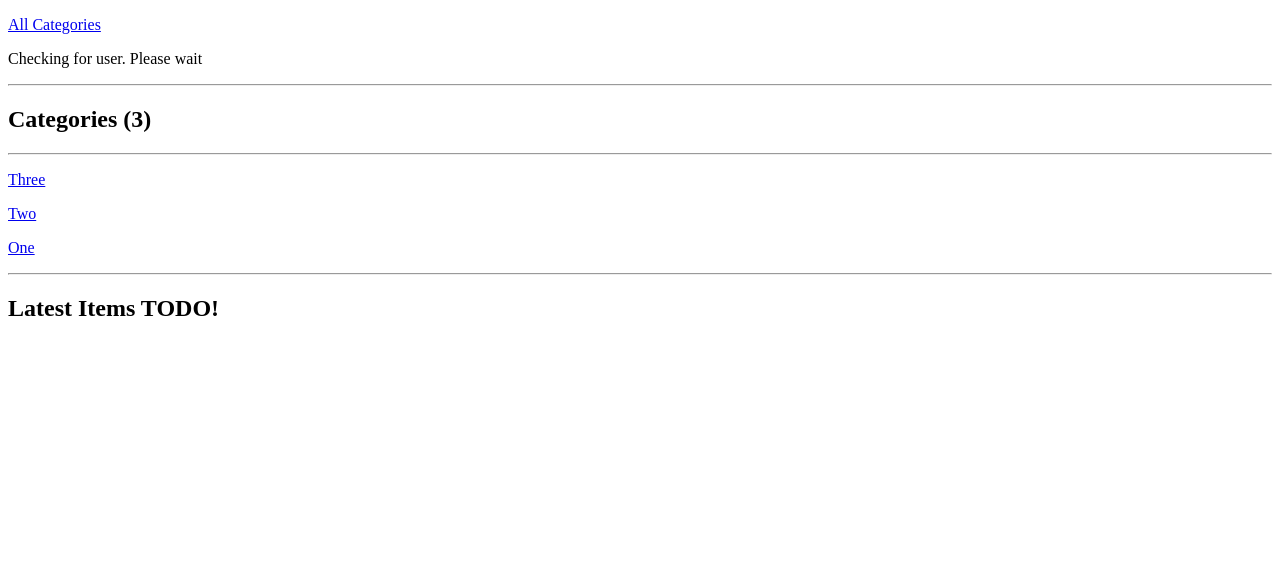
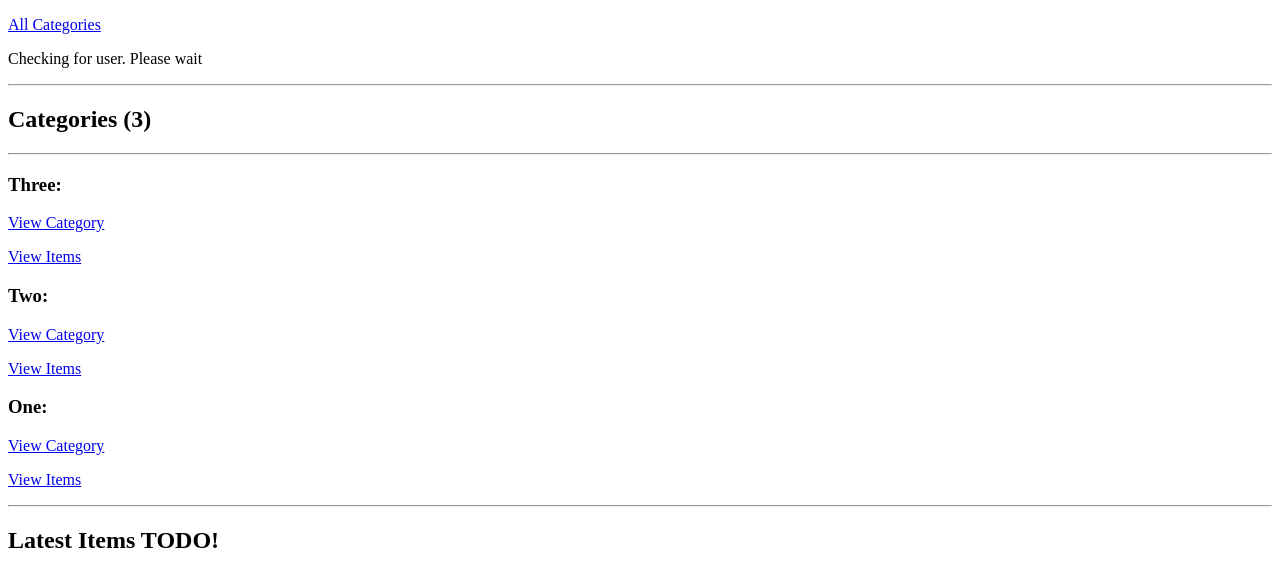
Before and after one commit to btyy77c/python_flask, a Flask app: page / in a window 1280 px wide. Shown: the top 587 px of the page. Run offline with Flask 2, Linux system fonts and the light colour scheme; data comes from the database, SQL or seed files in the repository; data that the repository does not hold is empty; some libraries are stand-ins or nearby versions.

Commit message:
Added Items link

```diff
--- a/static/js/categoryDelete.js
+++ b/static/js/categoryDelete.js
@@ -1,6 +1,8 @@
 import ErrorTag from './errorTag.js'
 import FormHelpers from './FormHelpers.js'
 import LocaleFetchCall from './localeFetchCall.js'
+
+let firebaseUser = null
 
 const deleteCategory = (path) => {
   LocaleFetchCall.fetchCall(path, 'DELETE', null).then(category => {
@@ -15,16 +17,17 @@ const deleteCategory = (path) => {
 }
 
 export default {
-  load() {
+  load(user) {
+    firebaseUser = user
     const div = document.getElementById('categoryDelete')
     if (div == null) { return }
-    const path = location.pathname
+    //const path = location.pathname
 
-    FormHelpers.createButton(div, 'Delete').addEventListener('click', (e) => {
-      e.preventDefault()
-      deleteCategory(path)
-    })
+    //FormHelpers.createButton(div, 'Delete').addEventListener('click', (e) => {
+    //  e.preventDefault()
+    //  deleteCategory(path)
+    //})
 
-    ErrorTag.load('categoryErrorMessages')
+    //ErrorTag.load('categoryErrorMessages')
   }
 }
--- a/static/js/index.js
+++ b/static/js/index.js
@@ -1,5 +1,5 @@
 import CategoryCreate from './categoryCreate.js'
-import categoryDelete from './categoryDelete.js'
+import CategoryDelete from './categoryDelete.js'
 import categoryUpdate from './categoryUpdate.js'
 import firebaseConfig from './firebaseConfig.js'
 import User from './user.js'
@@ -11,9 +11,9 @@ const provider = new firebase.auth.GoogleAuthProvider()
 firebase.auth().onAuthStateChanged(user => {
   user ? User.logout() : User.login(provider)
   CategoryCreate.load(user)
+  CategoryDelete.load(user)
 })
 
 document.addEventListener("DOMContentLoaded", function() {
-  // categoryDelete.load()
   // categoryUpdate.load()
 })
--- a/templates/categories/index.html
+++ b/templates/categories/index.html
@@ -7,8 +7,13 @@
   <hr />
 
   {% for category in categories %}
-    <a href='{{ url_for('CategoryShow', name=category.name) }}'>
-      <p>{{ category.name }}</p>
+    <h3>{{ category.name }}:</h3>
+    <a href="{{ url_for('CategoryShow', name=category.name) }}">
+      <p>View Category</p>
+    </a>
+
+    <a href="{{ url_for('ItemIndex', name=category.name) }}">
+      <p>View Items</p>
     </a>
   {% endfor %}
 
--- a/templates/categories/show.html
+++ b/templates/categories/show.html
@@ -3,8 +3,8 @@
 {% block content %}
   <h1>Category: {{ category.name }}</h1>
 
-  <a href='{{ url_for('ItemIndex', name=category.name) | replace('%20', '%2D') }}'>
-    <p>View {{ category.name }} Items</p>
+  <a href="{{ url_for('ItemIndex', name=category.name) }}">
+    <p>View Items</p>
   </a>
 
   <hr />
```
